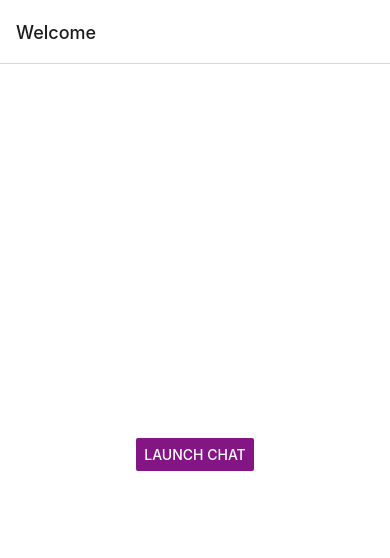
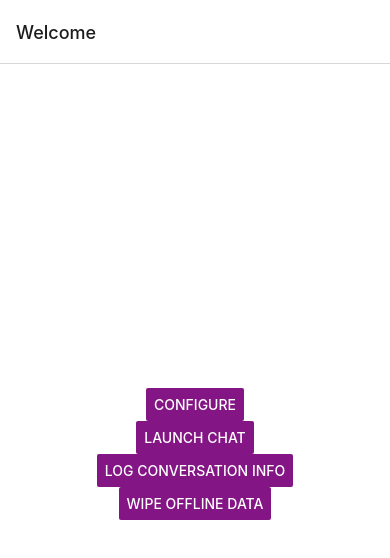
Before and after one commit to gouwu332/react-native-in-app-example, a React Native app in the folder InAppExample/: screen / in a window 390 px wide. Shown: the top 558 px of the page. Built offline with nearby package versions, Linux system fonts and the light colour scheme.

Commit message:
Add a callback to retrieve some offline conversation info, added some controls to reset/generate conversations

```diff
--- a/InAppExample/App.tsx
+++ b/InAppExample/App.tsx
@@ -1,28 +1,62 @@
 import React from 'react';
 import { NativeModules } from 'react-native';
 import { Button, View, StyleSheet, TouchableOpacity, Text } from 'react-native';
-import {NavigationContainer} from '@react-navigation/native';
-import {createNativeStackNavigator} from '@react-navigation/native-stack';
+import { NavigationContainer } from '@react-navigation/native';
+import { createNativeStackNavigator } from '@react-navigation/native-stack';
+import uuid from 'react-native-uuid';
 
-const {InAppModule} = NativeModules;
+const { InAppModule } = NativeModules;
 const Stack = createNativeStackNavigator();
+var conversationId = null;
 
-const onPress = () => {
-  InAppModule.launch(
+const onConfigure = () => {
+  conversationId = uuid.v4();
+  InAppModule.configure(
     'https://your-domain.my.salesforce-scrt.com',
-    'Your-Org-Id',
-    'Your-Developer-Name',
-    'Some-UUIDv4-String'
+    'your-org-id',
+    'your-developer-name',
+    conversationId
   );
 };
+
+const onLaunch = () => {
+  InAppModule.launch();
+};
+
+const onConversations = () => {
+  InAppModule.retrieveConversations(
+    result => {
+      console.log(`Conversation Result: ${result}`)
+    }
+  );
+};
+
+const onDestroyDB = () => {
+  InAppModule.destroyDB();
+}
 
 const HomeScreen = ({navigation}) => {
   return (
     <View style={styles.container}>
       <Button
+        title="Configure"
+        color="#841584"
+        onPress={onConfigure}
+      />
+      <Button
         title="Launch Chat"
         color="#841584"
-        onPress={onPress}
+        onPress={onLaunch}
+      />
+      <Button
+        title="Log Conversation Info"
+        color="#841584"
+        onPress={onConversations}
+      />
+      <Button
+        title="Wipe offline Data"
+        color="#841584"
+        onPress={onDestroyDB}
       />
     </View>
   );
--- a/InAppExample/package.json
+++ b/InAppExample/package.json
@@ -15,7 +15,8 @@
     "react": "18.2.0",
     "react-native": "0.72.4",
     "react-native-safe-area-context": "^4.7.1",
-    "react-native-screens": "^3.24.0"
+    "react-native-screens": "^3.24.0",
+    "react-native-uuid": "^2.0.1"
   },
   "devDependencies": {
     "@babel/core": "^7.20.0",
```
Also changed, not shown: 7 other files (tests, documents, lock files or other folders).
